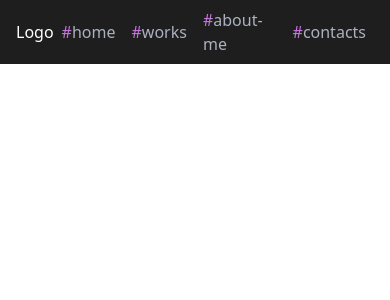
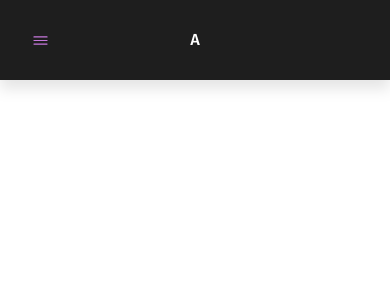
Before and after one commit to Arunk-002/Portfolio, a React (Vite) app: page / in a window 390 px wide. Shown: the top 300 px of the page. Built offline with nearby package versions, Linux system fonts and the light colour scheme.

Commit message:
navbar component completed with responsive design

```diff
--- a/package.json
+++ b/package.json
@@ -10,9 +10,13 @@
     "preview": "vite preview"
   },
   "dependencies": {
+    "@emotion/react": "^11.14.0",
+    "@emotion/styled": "^11.14.0",
+    "@mui/material": "^6.4.8",
     "@tailwindcss/vite": "^4.0.14",
     "react": "^19.0.0",
     "react-dom": "^19.0.0",
+    "react-icons": "^5.5.0",
     "tailwindcss": "^4.0.14"
   },
   "devDependencies": {
--- a/src/components/Navbar.jsx
+++ b/src/components/Navbar.jsx
@@ -1,41 +1,96 @@
-import React from "react";
+import React, { useState } from "react";
+import { IoIosMenu } from "react-icons/io";
+import Button from "@mui/material/Button";
+import { IoMdClose } from "react-icons/io";
+import { styled } from "@mui/material/styles";
+import { FaGithub, FaLinkedinIn } from "react-icons/fa";
 
-function Navbar() {
-  const navigation = ["home", "works", "about-me", "contacts"];
+export default function Navbar() {
+  const [menuOpen, setMenuOpen] = useState(false);
+  const Navigations = ["home", "works", "contact", "about-me"];
+
+  const CustomBtn = styled(Button)(({ theme }) => ({
+    color: "#C778DD",
+    fontSize: 19,
+  }));
   return (
     <>
-      <div className=" bg-background max-w-7xl mx-auto px-4 sm:px-6 lg:px-8 h-16 flex items-center justify-between">
-        <div className="text-white">Logo</div>
-        <div>
-          <ul className="flex justify-between items-center max-sm:hidden">
-            {navigation.map((elem, index) => {
+      <nav className="bg-background drop-shadow-xl  fixed w-full z-50">
+        <div className="max-md:px-2 mx-auto  w-full  md:px-6 lg:px-8">
+          <div className="relative flex h-20 items-center justify-between ">
+            <div className="absolute inset-y-0 left-0 flex items-center sm:hidden">
+              <CustomBtn
+                variant="text"
+                color="primary"
+                type="button"
+                className="relative inline-flex text-xl "
+                aria-controls="mobile-menu"
+                aria-expanded={menuOpen}
+                onClick={() => setMenuOpen(!menuOpen)}
+              >
+                <span className="sr-only">Open main menu</span>
+                {menuOpen ? <IoMdClose /> : <IoIosMenu />}
+              </CustomBtn>
+            </div>
+            <div className="flex flex-1 items-center justify-center  sm:items-center sm:justify-between">
+              <div className="flex shrink-0 items-center sm:gap-x-3 cursor-pointer">
+                <a href="#home" className="text-white  font-semibold">
+                  A
+                </a>
+              </div>
+              <div className="hidden sm:ml-6 sm:block">
+                <div className="flex md:space-x-4 space-x-1 ">
+                  {Navigations.map((elem, index) => {
+                    return (
+                      <a
+                        key={index}
+                        className="rounded-md px-3 py-2 text-sm font-medium text-text hover:text-white "
+                        href={`#${elem}`}
+                      >
+                        <span className="text-primary">#</span>
+                        {elem}
+                      </a>
+                    );
+                  })}
+                </div>
+              </div>
+            </div>
+          </div>
+        </div>
+
+        <div
+          className={`absolute w-full sm:hidden bg-background transition-all duration-300 ease-in-out
+              ${
+                menuOpen
+                  ? "opacity-100 scale-100 visible"
+                  : "opacity-0 scale-95 invisible"
+              }`}
+          id="mobile-menu"
+        >
+          <div className="space-y-3 flex flex-col items-center px-2 pt-2 pb-3">
+            {Navigations.map((elem, index) => {
               return (
-                <li className="text-text px-2" key={index}>
+                <a
+                  key={index}
+                  href={`#${elem}`}
+                  className="text-center cursor-pointer w-[90%] focus:bg-primary-color font-semibold text-sm text-text px-4 md:px-6 py-2 rounded-lg"
+                >
                   <span className="text-primary">#</span>
                   {elem}
-                </li>
+                </a>
               );
             })}
-          </ul>
-        </div>
-        <div className="flex items-center ">
-
-          <div className="sm:hidden flex items-center">
-            <ul className="flex justify-between items-center ">
-              {navigation.map((elem, index) => {
-                return (
-                  <li className="text-text px-2" key={index}>
-                    <span className="text-primary">#</span>
-                    {elem}
-                  </li>
-                );
-              })}
-            </ul>
+            <div className="grid pt-3.5 grid-cols-2 gap-x-3 text-text text-2xl">
+              <a href="https://github.com/Arunk-002" target="_blank">
+                <FaGithub />
+              </a>
+              <a href="https://www.linkedin.com/in/arun-kumar-18bb8129b/" target="_blank">
+                <FaLinkedinIn />
+              </a>
+            </div>
           </div>
         </div>
-      </div>
+      </nav>
     </>
   );
 }
-
-export default Navbar;
--- a/src/index.css
+++ b/src/index.css
@@ -1,4 +1,9 @@
+@import url('https://fonts.googleapis.com/css2?family=Fira+Code:wght@300..700&display=swap');
 @import "tailwindcss";
+
+:root{
+  font-family: "Fira Code", monospace;
+}
 
 @theme{
     --color-background: #1E1E1E;
```
Also changed, not shown: 1 other file (tests, documents, lock files or other folders).
